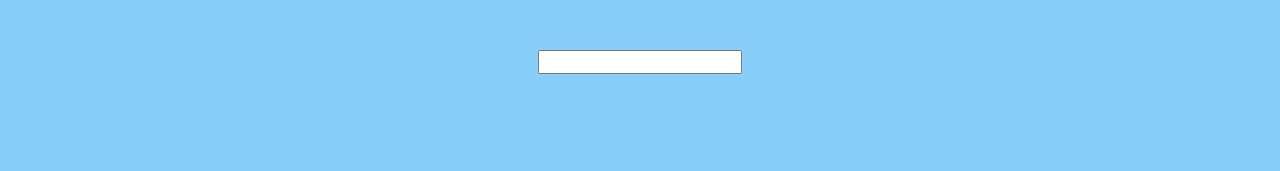
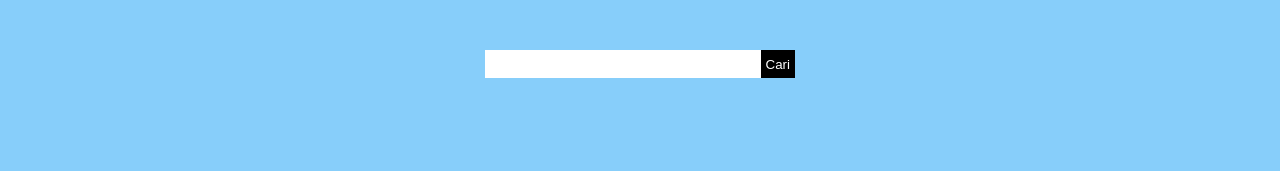
Before and after one commit to WilbertFE/weatherapp, a plain HTML site: page index.html in a window 1280 px wide. Shown: the top 171 px of the page. Drawn offline with Linux system fonts and the light colour scheme.

Commit message:
mengatur inputbox

```diff
--- a/index.html
+++ b/index.html
@@ -10,7 +10,10 @@
 <body>
     <div class="container">
         <div class="input">
-            <input type="text">
+            <div class="input-container">
+                <input type="text">
+                <button type="submit">Cari</button>
+            </div>
         </div>
         <div class="grid-container">
             <div class="icon-container">
--- a/style.css
+++ b/style.css
@@ -25,12 +25,25 @@ body {
 .input {
     width:100%;
     margin-bottom: 100px;
+    display:flex;
+    justify-content: center;
+}
+.input-container {
+    position:relative;
 }
 .input input {
-    width:200px;
-    display:block;
-    margin:0 auto;
-    height: 20px;
+    font-size: 1.5rem;
+    border:0;
+}
+.input button {
+    position:absolute;
+    right:0;
+    height: 100%;
+    text-align: center;
+    padding:5px;
+    border:0;
+    background-color:black;
+    color:white;
 }
 
 /* tata letak default */
@@ -87,8 +100,3 @@ body {
 .information p {
     font-size: 1.1rem;
 }
-
-/* information box (masing-masing) */
-.information:nth-child(2) {
-    /* justify-content: space-evenly; */
-}
```
